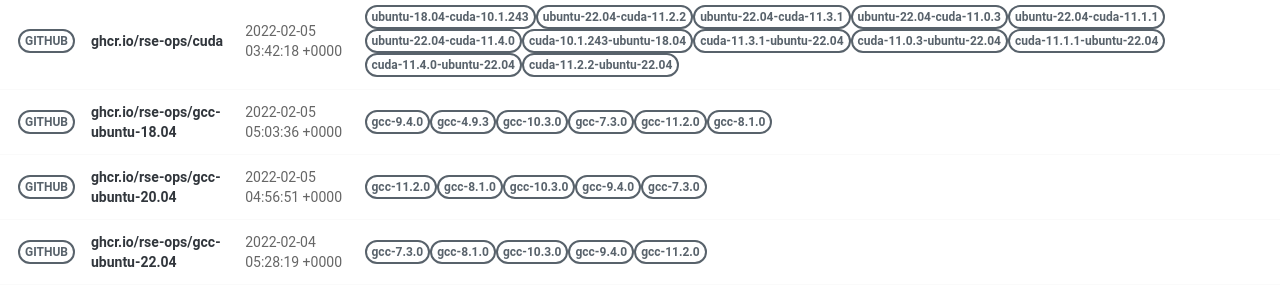
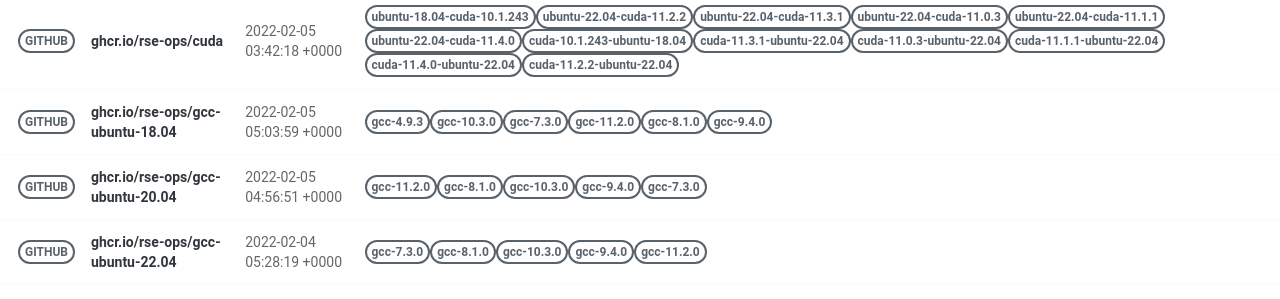
Before and after one commit to rse-ops/docker-images, a Jekyll site: the page built from pages/index.md, in a window 1280 px wide. Shown: the part 502-801 px from the top of the page. Built offline with Jekyll 4.4.1, drawn with Linux system fonts in a browser that asks for light colours; nearby versions of some CDN libraries.

Commit message:
Automated push to update library 2022-02-05

```diff
--- a/_library/ghcr.io-rse-ops-gcc-ubuntu-18.04.md
+++ b/_library/ghcr.io-rse-ops-gcc-ubuntu-18.04.md
@@ -1,14 +1,11 @@
 ---
 layout: container
 name: ghcr.io/rse-ops/gcc-ubuntu-18.04
-updated_at: 2022-02-05 05:03:36.120717
+updated_at: 2022-02-05 05:03:59.796651
 
 
 container_url: https://github.com/orgs/rse-ops/packages/container/package/gcc-ubuntu-18.04
 versions:
- - tag: gcc-9.4.0
-   dockerfile: https://github.com/rse-ops/docker-images/blob/main/ubuntu/gcc/Dockerfile
-   manifest: https://crane.ggcr.dev/manifest/ghcr.io/rse-ops/gcc-ubuntu-18.04:gcc-9.4.0
  - tag: gcc-4.9.3
    dockerfile: https://github.com/rse-ops/docker-images/blob/main/ubuntu/gcc/Dockerfile
    manifest: https://crane.ggcr.dev/manifest/ghcr.io/rse-ops/gcc-ubuntu-18.04:gcc-4.9.3
```
Also changed, not shown: other parts of _library/ghcr.io-rse-ops-gcc-ubuntu-18.04.md (+3 -0 lines).
